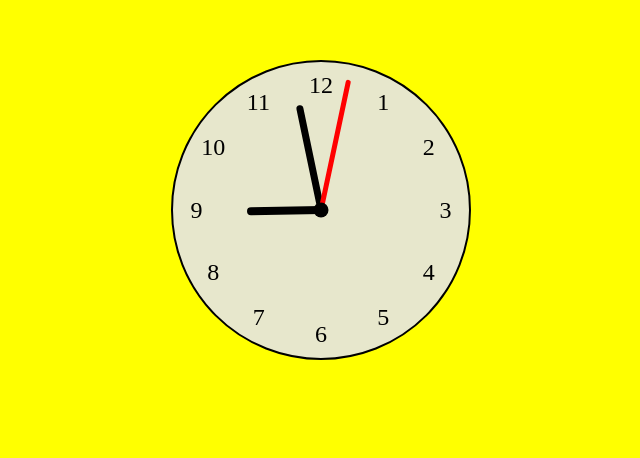
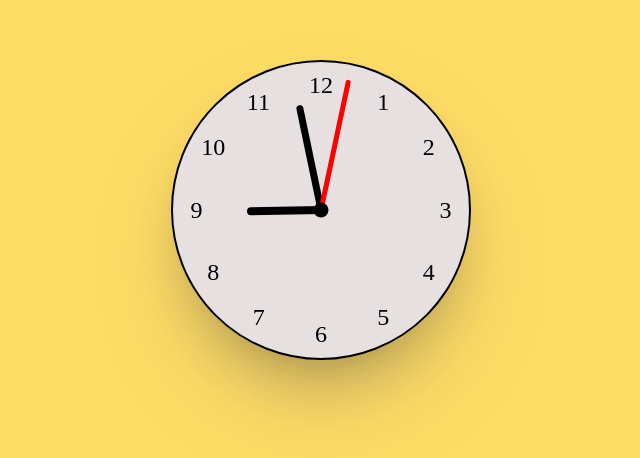
Before and after one commit to roxannefranco/myclock, a plain HTML site: page index.html in a window 1280 px wide. Shown: the part 198-656 px from the top of the page, without its empty margins (319-959 px from the left). Drawn offline with Linux system fonts and the light colour scheme.

Commit message:
small adjustments

```diff
--- a/styles.css
+++ b/styles.css
@@ -5,7 +5,7 @@
 }
 
 body {
-  background-color: yellow;
+  background-color: #ffdd65;
   display: flex;
   justify-content: center;
   align-items: center;
@@ -18,6 +18,7 @@ body {
   height: 300px;
   background-color: rgba(225, 225, 255, 0.8);
   border-radius: 50%;
+  box-shadow: rgba(50, 50, 93, 0.25) 0px 50px 100px -20px, rgba(0, 0, 0, 0.3) 0px 30px 60px -30px;
   border: 2px solid black;
   position: relative;
 }
```
